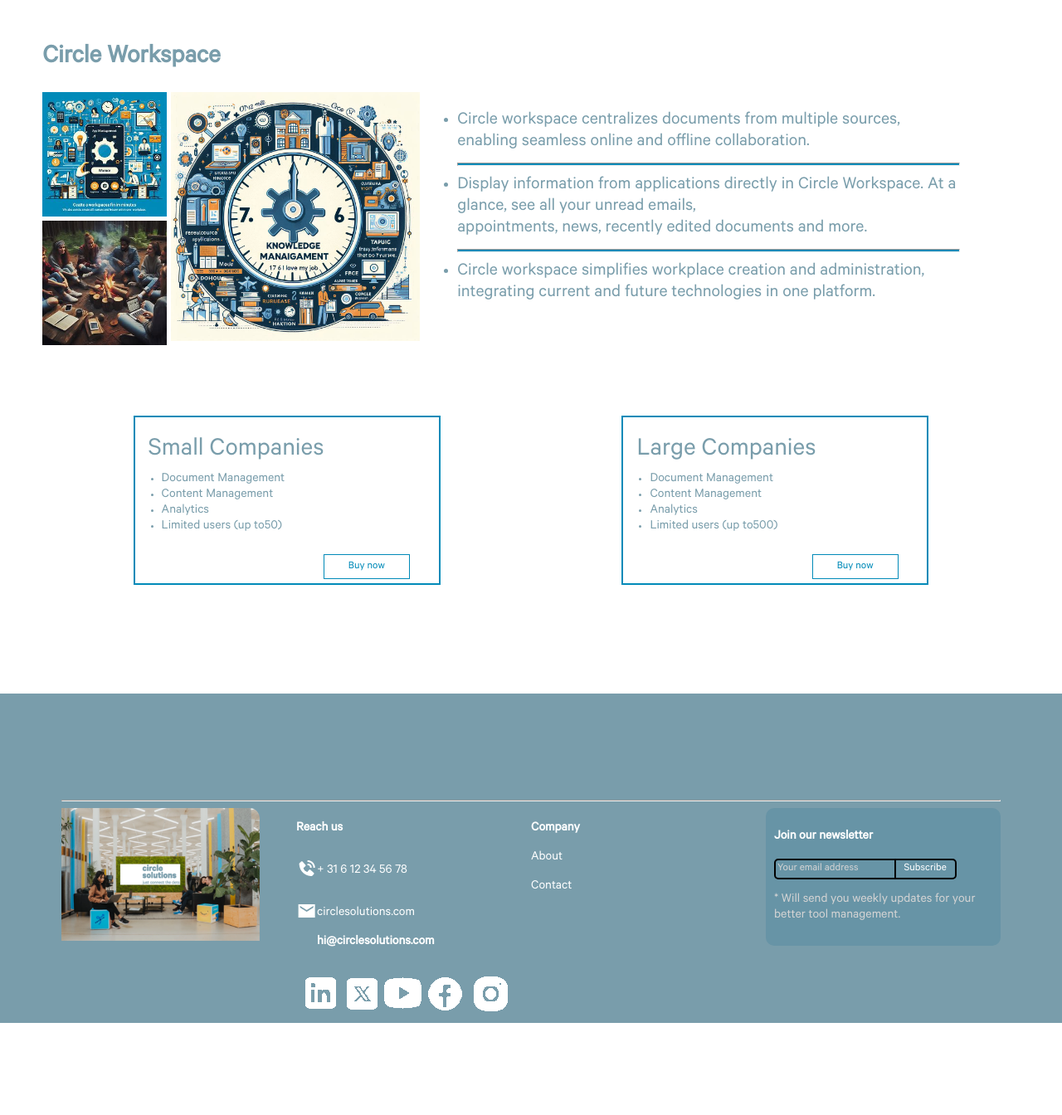
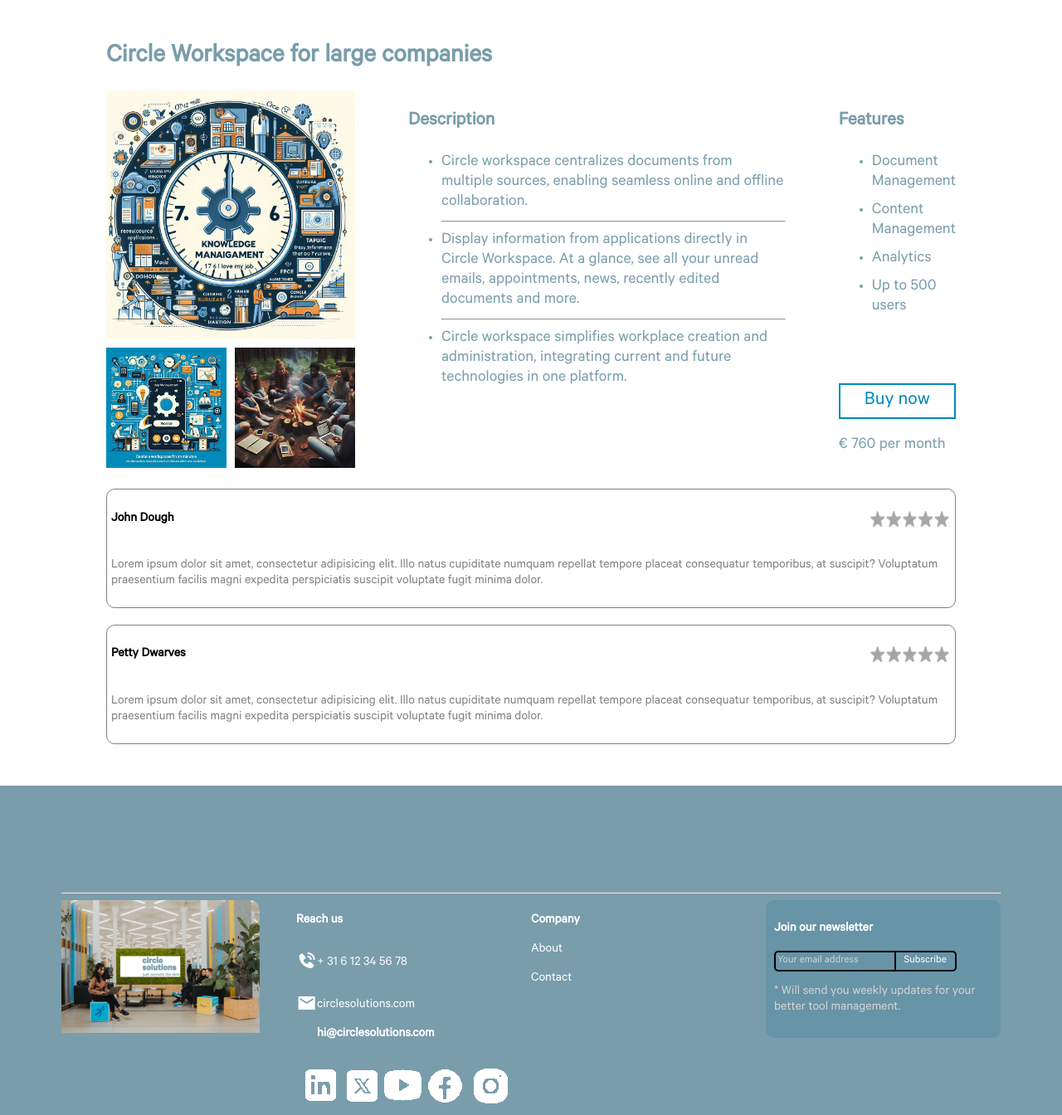
Before and after one commit to Milana-tech/Circle-Solutions-Group-IT1B, a PHP site: page /Milana-tech-Circle-Solutions-Group-IT1B/pages/product-workspace-large.php in a window 1280 px wide. Shown: the part 103-1447 px from the top of the page at 83% size. Before the commit the page ends 1336 px from the top, so only its background shows below. Run offline with PHP 8.4, Linux system fonts and the light colour scheme.

Commit message:
redesigned workspace page from scratch

```diff
--- a/root/css/global.css
+++ b/root/css/global.css
@@ -630,7 +630,6 @@ footer>div {
     background-color: white;
     color: gray;
     border-radius: 10px;
-    margin-inline: 5%;
     padding: 5px;
     margin-block: 20px;
 }
@@ -1417,161 +1416,107 @@ footer>div {
 /* ======================================== */
 /* product-workspace-large.php start */
 
-.workspacebody {
-    margin-top: 5rem;
-    font-family: sans-serif;
+.productPage {
     color: var(--blueGrey);
-    margin: 4vw;
-}
-
-.workimage {
-    width: 100%;
-}
-
-.container-workspace {
-    background-color: white;
-    display: grid;
-    grid-template-columns: 150px 300px 4fr;
-    grid-template-rows: 150px 150px 2fr;
-    gap: 5px;
-    min-height: 80vh;
-
-}
-
-.secondimage {
-    grid-row: 2/3;
-}
-
-.thirdimage {
-    grid-row: 1/3;
-}
-
-.package {
-    grid-column: 3/4;
-    grid-row: 1/2;
-    width: 90%;
-    font-weight: 200;
-    font-size: 22px;
-}
-
-.package hr {
-
-    height: 2px;
-    background-color: #008AB8;
-
-}
-
-.plans {
-    margin-block: 5rem;
-    grid-column: 1/4;
-    display: flex;
-    justify-content: space-around;
-}
-
-.gold {
-    border: 2px solid #008AB8;
-    width: 350px;
-    height: 200px;
-    padding-left: 1rem;
+    margin-inline: 10vw;
+    margin-block: 50px;
+}
+
+.productPageContent {
+    display: flex;
+    font-size: 1.25rem;
+    justify-content: space-between;
+}
+
+.productPageImages {
     display: grid;
     grid-template-columns: 1fr 1fr;
-
-    gap: 3px;
-
-}
-
-.gold h1 {
+    grid-template-rows: 2fr 1fr;
+    gap: 10px;
+    width: fit-content;
+    height: fit-content;
+    max-width: 300px;
+    flex-shrink: 0;
+}
+
+.productPageImages img {
+    width: 100%;
+}
+
+.productPageImages img:nth-child(1) {
     grid-column: 1/3;
-    margin-bottom: 0;
-    font-weight: 550;
-}
-
-.gold ul {
-    grid-column: 1/3;
-    padding-left: 1rem;
-    margin-top: 0;
-}
-
-.platinium h1 {
-    grid-column: 1/3;
-    margin-bottom: 0;
-    font-weight: 550;
-}
-
-.platinium ul {
-    grid-column: 1/3;
-    padding-left: 1rem;
-    margin-top: 0;
-}
-
-.platinium {
-    border: 2px solid #008AB8;
-    width: 350px;
-    height: 200px;
-    padding-left: 1rem;
-    display: grid;
-    grid-template-columns: 1fr 1fr;
-    gap: 3px;
-
-
-}
-
-.firstbutton {
-    grid-column: 1/2;
-    border: 0;
-    border-radius: 0;
-    background-color: #008AB8;
-    color: white;
-    height: 30px;
-    width: fit-content;
-    margin-inline: auto;
-}
-
-.secondbutton {
-    grid-column: 2/3;
-    border: 1px #008AB8 solid;
-    border-radius: 0;
-    background-color: white;
+}
+
+.productPageDescription {
+    margin-inline: 5vw;
+}
+
+.productPageContent button {
     color: #008AB8;
-    height: 30px;
-    width: 60%;
-    margin-inline: auto;
-}
-
-@media only screen and (max-width: 1000px) {
-    .work {
-        display: flex;
-        justify-content: center;
-    }
-
-    .container-workspace {
-        display: flex;
-        flex-wrap: wrap;
-    }
-
-    .workimage {
-
-        display: flex;
-    }
-
-    .firstimage {
-        width: 45vw;
-    }
-
-    .secondimage {
-        width: 45vw;
-    }
-
-    .thirdimage {
-        width: 91vw;
-
-    }
-
-    .plans {
-        display: flex;
-        flex-wrap: wrap;
-    }
-
+    background-color: transparent;
+    border-color: #008AB8;
+    border-style: solid;
+    font-size: 1.5rem;
+    padding: 5px 20px;
+}
+
+.productPageFeatures {
+    display: flex;
+    flex-shrink: 0;
+    flex-direction: column;
+    justify-content: space-between;
+    margin-right: 50px;
+}
+
+.productPageFeatures li {
+    margin-bottom: 10px;
+}
+
+.productPageFeatures div:nth-child(2) {
+    display: flex;
+    flex-direction: column;
+    align-content: flex-start;
+}
+
+@media only screen and (max-width: 1300px) {
+
+    .productPageFeatures {
+        flex-shrink: 1;
+        margin-right: 0;
+    }
+}
+
+
+@media only screen and (max-width: 1110px) {
+    .productPageContent {
+        display: grid;
+        grid-template-columns: auto 1fr;
+    }
+    .productPageImages{
+        width: 100%;
+    }
+    .productPageDescription{
+        grid-row: 2/3;
+        grid-column: 1/3;
+    }
+    .productPageFeatures{
+        padding-left: 20px;
+        margin-left: auto;
+        width: fit-content;
+    }
+}
+
+@media only screen and (max-width: 580px) {
+    .productPageImages{
+        margin-inline: auto;
+    }
+    .productPageDescription{
+        grid-row-start: 2;
+        grid-column: 1/2;
+    }
+    .productPageFeatures{
+        grid-row-start: 3;
+    }
 }
 /* product-workspace-large.php end */
 /* ======================================== */
--- a/root/pages/product-workspace-large.php
+++ b/root/pages/product-workspace-large.php
@@ -12,14 +12,45 @@
     <?php
     include "../sections/header.html";
     ?>
-    <div class="workspacebody">
-        <div class="work">
-            <h1>Circle Workspace</h1>
+    <div class="productPage">
+        <div>
+            <h1>Circle Workspace for large companies</h1>
         </div>
-        <div class="container-workspace">
-            <div class="firstimage"><img src="../images/app-management.png" alt="app-management" class="workimage"></div>
-            <div class="secondimage"><img src="../images/communication-information.jpg" alt="communication-information" class="workimage"></div>
-            <div class="thirdimage"><img src="../images/knowledge-management.jpg" alt="knowledge-management" class="workimage"></div>
+        <div class="productPageContent">
+            <div class="productPageImages">
+                <img src="../images/knowledge-management.jpg" alt="knowledge-management">
+                <img src="../images/app-management.png" alt="app-management">
+                <img src="../images/communication-information.jpg" alt="communication-information">
+            </div>
+            <div class="productPageDescription">
+                <h3>
+                    Description
+                </h3>
+                <ul>
+                    <li> Circle workspace centralizes documents from multiple sources, enabling seamless online and offline collaboration.</li>
+                    <hr>
+                    <li>Display information from applications directly in Circle Workspace. At a glance, see all your unread emails, appointments, news, recently edited documents and more.</li>
+                    <hr>
+                    <li>Circle workspace simplifies workplace creation and administration, integrating current and future technologies in one platform.</li>
+                </ul>
+            </div>
+            <div class="productPageFeatures">
+                <div>
+                    <h3>Features</h3>
+                    <ul>
+                        <li> Document Management</li>
+                        <li> Content Management</li>
+                        <li> Analytics</li>
+                        <li> Up to 500 users</li>
+                    </ul>
+                </div>
+                <div>
+                    <button>Buy now</button>
+                    <p>&#8364 760 per month</p>
+                </div>
+            </div>
+        </div>
+        <!-- <div class="container-workspace">
             <div class="package">
                 <ul>
                     <li> Circle workspace centralizes documents from multiple sources, enabling seamless online and offline collaboration.</li>
@@ -31,28 +62,33 @@
             </div>
             <div class="plans">
                 <div class="gold">
-                    <h1>Small Companies</h1>
+                    <h1>Circle Workspace for large companies</h1>
                     <ul>
                         <li> Document Management</li>
                         <li> Content Management</li>
                         <li> Analytics</li>
-                        <li>Limited users (up to50)</li>
+                        <li> Up to 500 users</li>
                     </ul>
 
-                    <input type="submit" value="Buy now" class="secondbutton">
-                </div>
-                <div class="platinium">
-                    <h1>Large Companies</h1>
-                    <ul>
-                        <li> Document Management</li>
-                        <li> Content Management</li>
-                        <li> Analytics</li>
-                        <li>Limited users (up to500)</li>
-                    </ul>
-
-                    <input type="submit" value="Buy now" class="secondbutton">
+                    <div>
+                        <input type="submit" value="Buy now" class="secondbutton">
+                        <p>&#8364 760 per month</p>
+                    </div>
                 </div>
             </div>
+        </div> -->
+
+        <div class="review">
+            <div class="top-review">
+                <h4>John Dough</h4> <img src="../images/stars.png" alt="stars">
+            </div>
+            <p>Lorem ipsum dolor sit amet, consectetur adipisicing elit. Illo natus cupiditate numquam repellat tempore placeat consequatur temporibus, at suscipit? Voluptatum praesentium facilis magni expedita perspiciatis suscipit voluptate fugit minima dolor.</p>
+        </div>
+        <div class="review">
+            <div class="top-review">
+                <h4>Petty Dwarves</h4> <img src="../images/stars.png" alt="stars">
+            </div>
+            <p>Lorem ipsum dolor sit amet, consectetur adipisicing elit. Illo natus cupiditate numquam repellat tempore placeat consequatur temporibus, at suscipit? Voluptatum praesentium facilis magni expedita perspiciatis suscipit voluptate fugit minima dolor.</p>
         </div>
     </div>
     <?php
```
